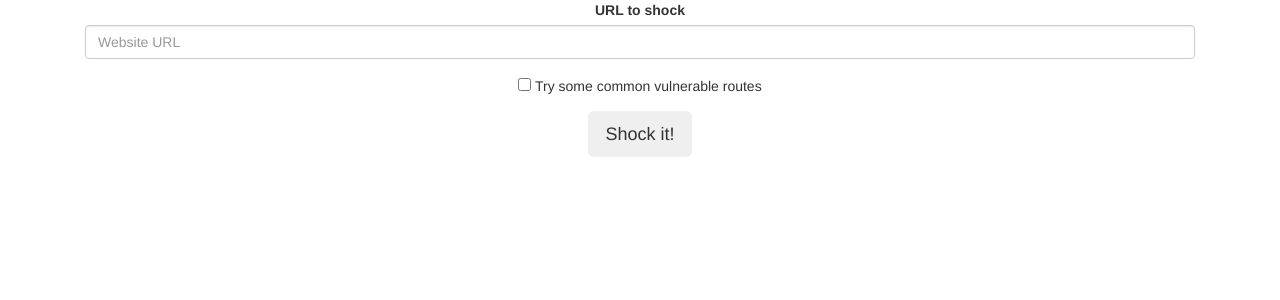
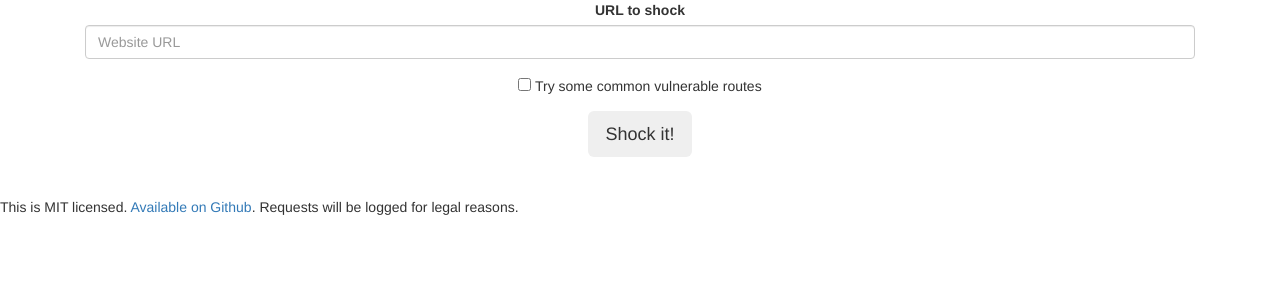
Before and after one commit to erinzm/shellshocker, a Flask app: page / in a window 1280 px wide. Shown: the part 184-484 px from the top of the page. Run offline with Flask 2, Linux system fonts and the light colour scheme; some libraries are stand-ins or nearby versions.

Commit message:
Disclaimer

```diff
--- a/shellshocker_server/templates/layout.html
+++ b/shellshocker_server/templates/layout.html
@@ -33,6 +33,11 @@
     <h1 style="text-align: center; padding-top:2em;">superfragilisticexpialidocious</h1>
     {% endblock %}
 
+    <footer>
+      This is MIT licensed. <a href="http://github.com/ArchimedesPi/shellsocker">Available on Github</a>.
+      Requests will be logged for legal reasons.
+    </footer>
+
     {% block scripts %}
     <script src="https://code.jquery.com/jquery-2.1.1.min.js"></script>
     <script src="{{ url_for('static', filename='js/promise-1.0.0.min.js') }}"></script>
```
